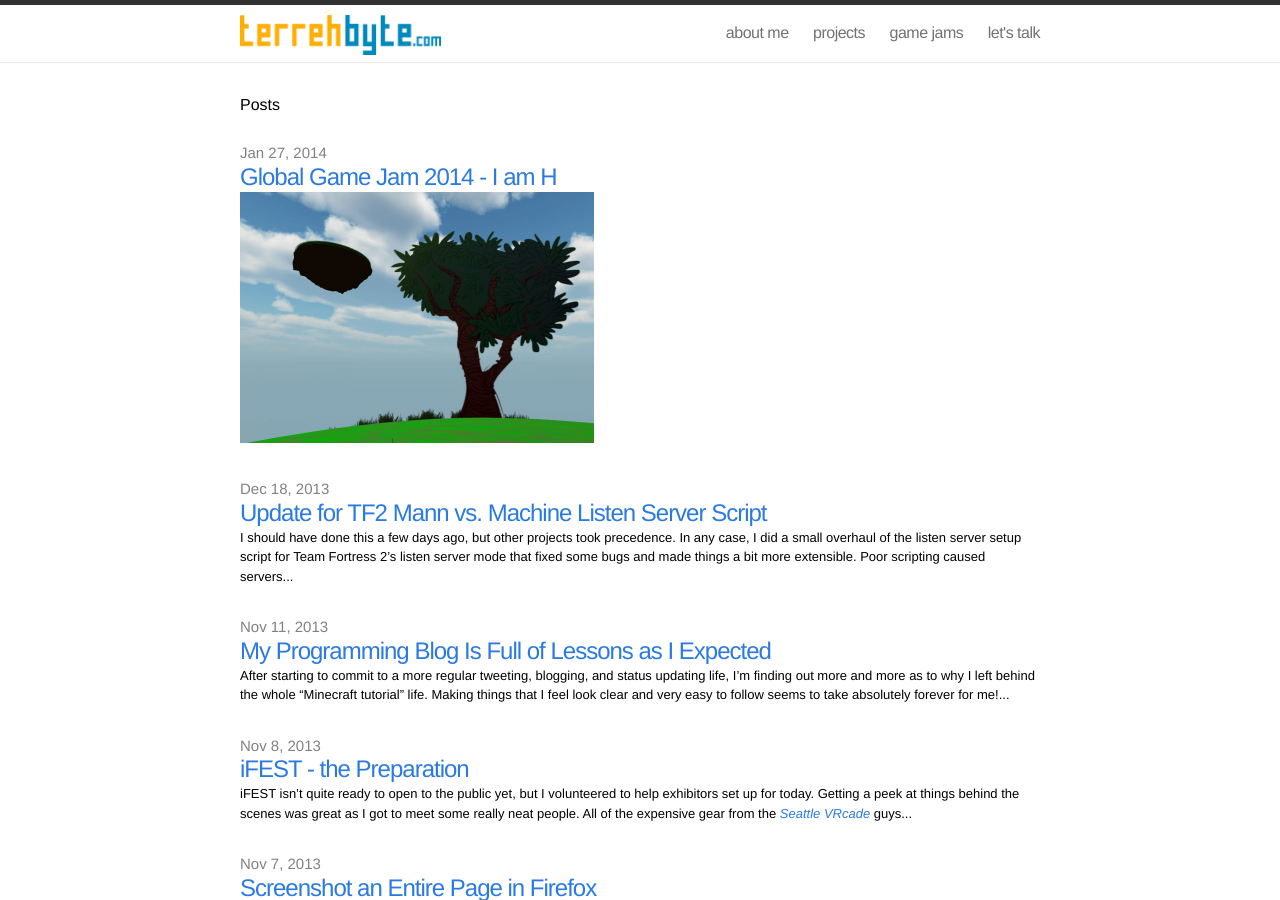
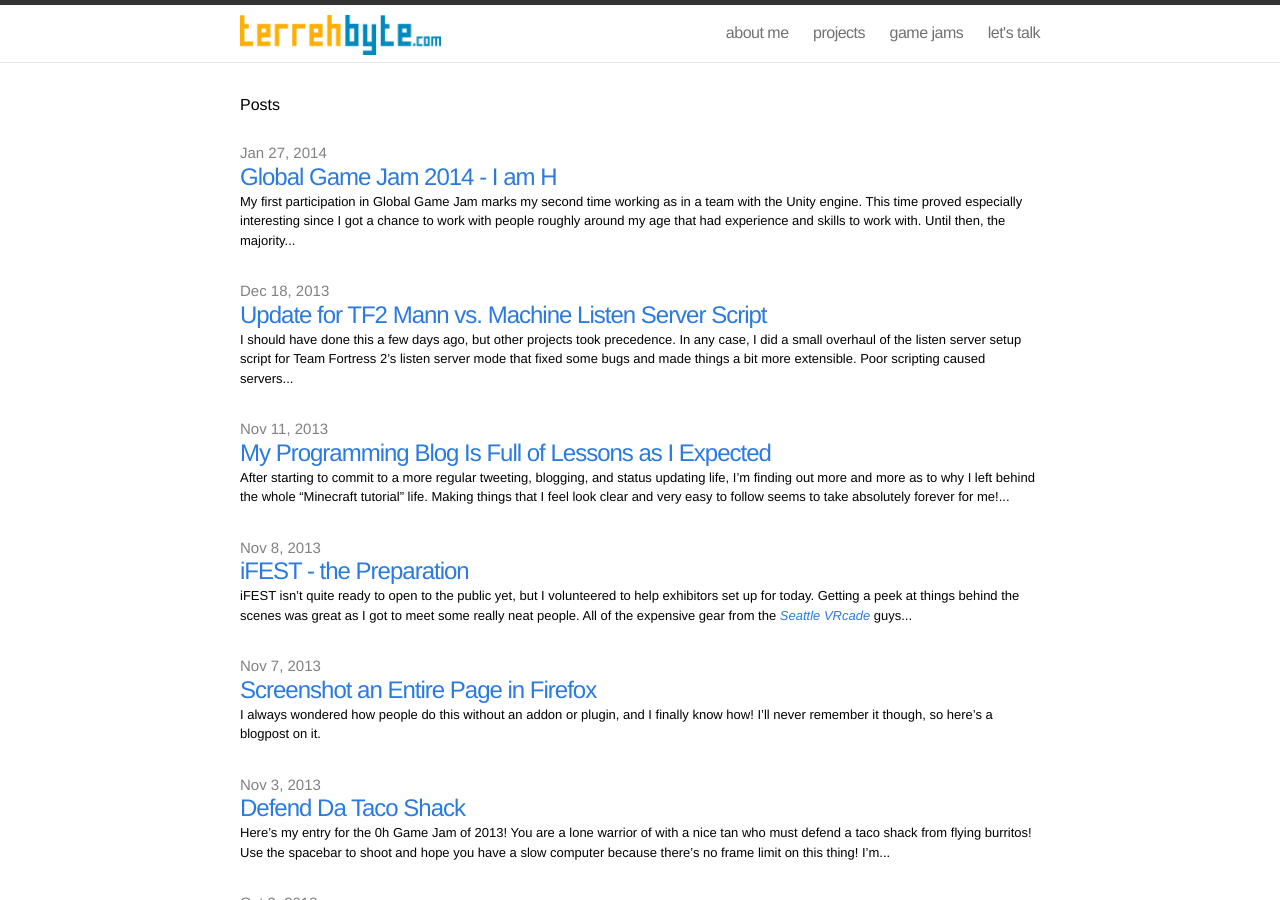
Before and after one commit to terrehbyte/terrehbyte.com, a Jekyll site: the page built from index.html, in a window 1280 px wide and 900 px high. Built offline with Jekyll 4.4.1, drawn with Linux system fonts in a browser that asks for light colours; Markdown is read by kramdown in place of the engine named in the settings; the list of posts is cut into pages by our own code.

Commit message:
Changed GGJ14 post excerpt to not image

```diff
--- a/_posts/2014-01-27-global-game-jam-2014-i-am-h.md
+++ b/_posts/2014-01-27-global-game-jam-2014-i-am-h.md
@@ -5,6 +5,7 @@
 author: terrehbyte
 comments: true
 categories: [downloads, gamejam, global game jam, postmortum, team]
+excerpt: "My first participation in Global Game Jam marks my second time working as in a team with the Unity engine. This time proved especially interesting since I got a chance to work with people roughly around my age that had experience and skills to work with. Until then, the majority of any group work had either been on school assignments for general studies or in teams with less than motivated or enthusiastic people."
 ---
 ![First level of 'I Am H', my group's GGJ2014 entry]({{ site.baseurl }}/images/posts/I_Am_H.png)
 
```
